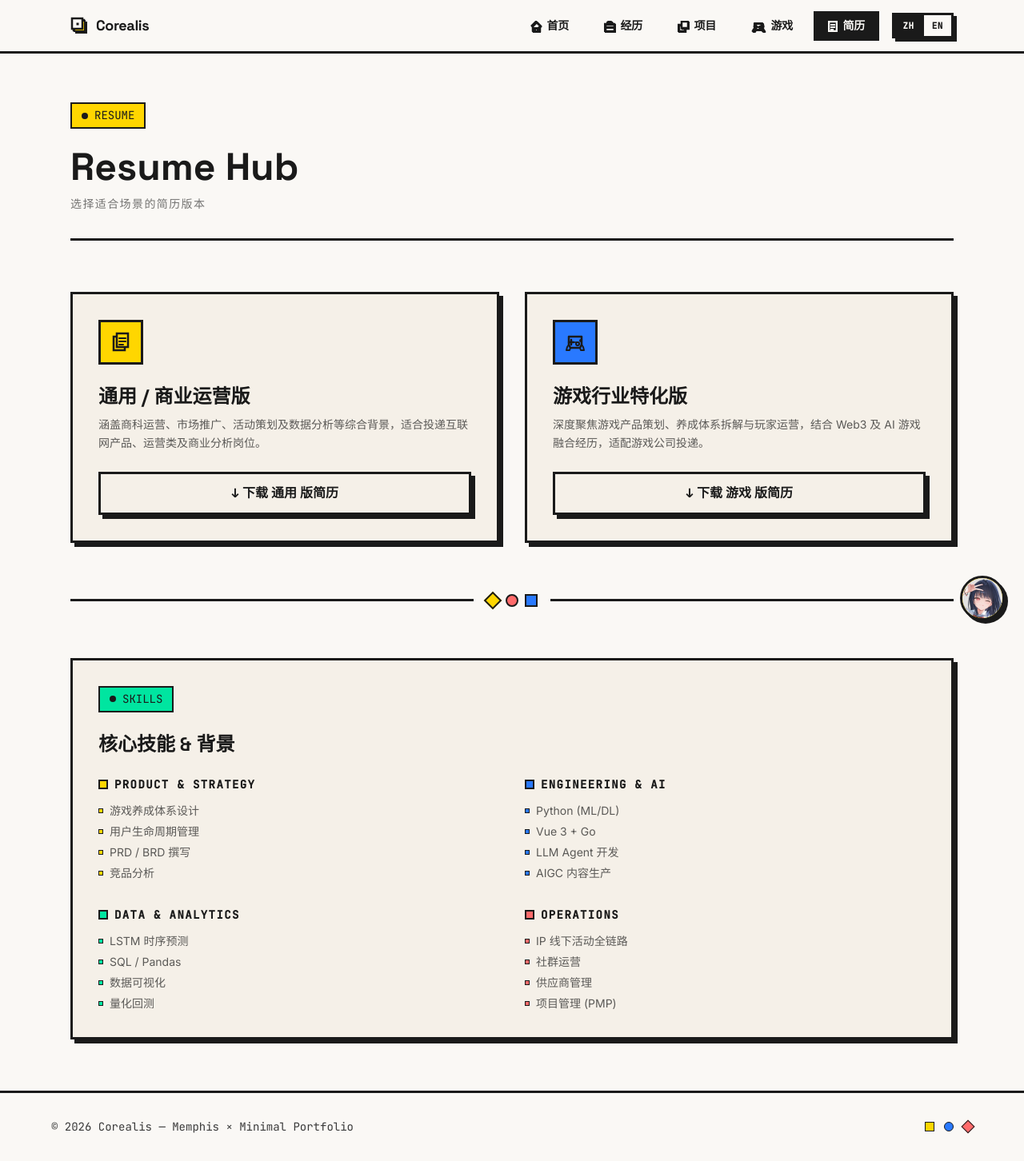
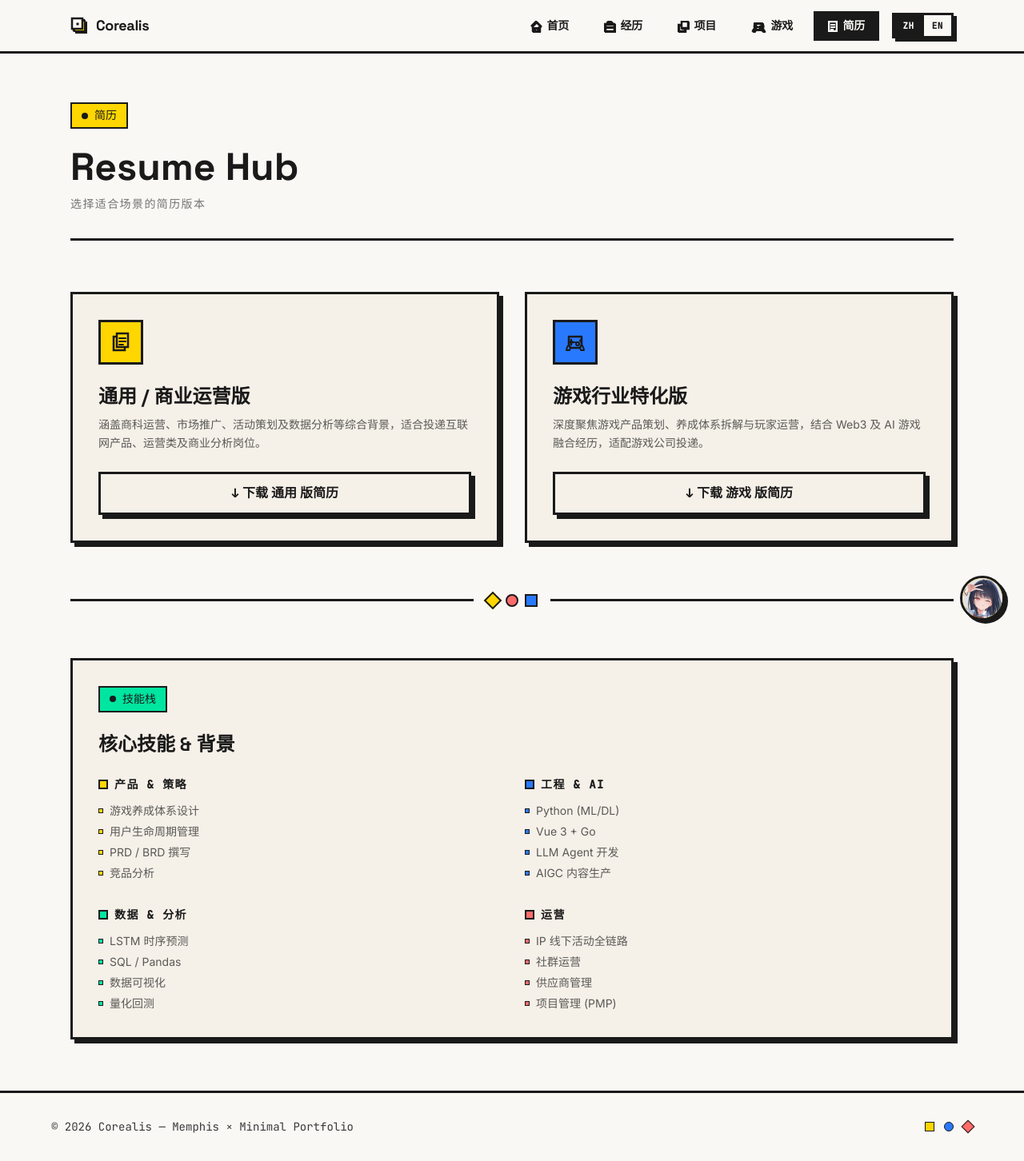
Before and after one commit to KDTikkly/haoyuan-web, a Vue app: page /resume in a window 1280 px wide. Shown: the whole page at 80% size. Built offline with nearby package versions, Linux system fonts and the light colour scheme.

Commit message:
fix: v7.9.8 hero h-screen adaptive, lang toggle global scope, project img two-level fallback, resume i18n complete

```diff
--- a/src/components/HeroSection.vue
+++ b/src/components/HeroSection.vue
@@ -8,7 +8,7 @@
   -->
   <section
     ref="sectionEl"
-    class="relative min-h-screen grid-bg flex flex-col items-center justify-center overflow-hidden px-6"
+    class="relative h-screen grid-bg flex flex-col items-center justify-center overflow-hidden px-6"
   >
 
     <!-- ── Interactive SVG Memphis geometry canvas ── -->
@@ -54,7 +54,7 @@
 
     <!-- ── Hero copy ── -->
     <!-- Mobile: centered stack | PC (lg+): two-column split layout -->
-    <div ref="heroContent" class="relative z-10 w-full max-w-7xl mx-auto px-6 pb-20 lg:pb-0
+    <div ref="heroContent" class="relative z-10 w-full max-w-7xl mx-auto px-6 py-4
                                    flex flex-col items-center lg:flex-row lg:items-center lg:gap-16"
          style="opacity:0;">
 
--- a/src/components/LangToggle.vue
+++ b/src/components/LangToggle.vue
@@ -20,13 +20,14 @@
 <script setup lang="ts">
 import { computed } from 'vue'
 import { useI18n } from 'vue-i18n'
-import { toggleLocale } from '@/i18n'
 
-const { locale } = useI18n()
+const { locale } = useI18n({ useScope: 'global' })
 const isEn = computed(() => locale.value === 'en')
 
 function setLocale(lang: 'zh' | 'en') {
-  if (locale.value !== lang) toggleLocale()
+  if (locale.value === lang) return
+  locale.value = lang
+  localStorage.setItem('locale', lang)
 }
 </script>
 
--- a/src/components/ProjectCard.vue
+++ b/src/components/ProjectCard.vue
@@ -22,13 +22,24 @@
   >
     <!-- ── 封面区 ─────────────────────────────────────────────────── -->
     <div class="relative aspect-[16/9] overflow-hidden border-b-[3px] border-ink">
-      <!-- cover 优先；失败后自动换 gallery 随机图（seed=project.id，与 SlideOver 一致） -->
+      <!-- cover → gallery fallback → Memphis 色块兜底 -->
       <img
+        v-if="!bothFailed"
         :src="coverSrc"
         :alt="project.title"
         class="w-full h-full object-cover transition-transform duration-300 group-hover:scale-[1.03]"
         @error="onCoverError"
       />
+      <!-- 最终兜底：Memphis 色块 -->
+      <div
+        v-else
+        class="w-full h-full flex items-center justify-center border-b-[3px] border-ink"
+        :style="{ background: accentColor }"
+      >
+        <span class="font-mono text-xs font-bold text-ink/60 uppercase tracking-widest">
+          {{ project.tags[0] ?? 'PROJECT' }}
+        </span>
+      </div>
 
       <!-- Featured badge -->
       <span
@@ -137,16 +148,23 @@ const props = defineProps<{ project: Project }>()
 defineEmits<{ (e: 'open', p: Project): void }>()
 
 // ── 封面图 ──────────────────────────────────────────────────────
-// 优先使用 cover；cover 缺失或失败时用全局轮换图（每 8s 自动切换）
-// galleryFallbackRotating 依赖全局 coverRotateIndex（reactive），
-// computed 自动追踪 → Card 与 SlideOver 在同一轮换周期内保持同一张
-const coverFailed = ref(false)
+// Level 1: project.cover → Level 2: galleryFallbackRotating → Level 3: 色块兜底
+const coverFailed   = ref(false)
+const galleryFailed = ref(false)
+const bothFailed    = computed(() => coverFailed.value && galleryFailed.value)
 
 const coverSrc = computed(() => {
   if (!coverFailed.value && props.project.cover) return props.project.cover
   return galleryFallbackRotating(props.project.id)
 })
-function onCoverError() { coverFailed.value = true }
+
+function onCoverError() {
+  if (!coverFailed.value) {
+    coverFailed.value = true   // 触发切换到 gallery
+  } else {
+    galleryFailed.value = true // gallery 也失败 → 色块兜底
+  }
+}
 
 // ── 尺寸（用于 SVG 角括号坐标） ──────────────────────────────────
 const W = ref(0)
--- a/src/views/ResumeView.vue
+++ b/src/views/ResumeView.vue
@@ -5,7 +5,7 @@
     <div class="mb-16 border-b-[3px] border-ink pb-8">
       <div class="inline-flex items-center gap-2 border-2 border-ink px-3 py-1 font-mono text-xs mb-6 bg-memphis-yellow">
         <span class="w-2 h-2 rounded-full bg-ink"></span>
-        RESUME
+        {{ t('resume.badge') }}
       </div>
       <h1 class="font-display font-extrabold text-5xl mb-3">{{ t('resume.hub_title') }}</h1>
       <p class="font-mono text-sm text-ink/60 tracking-widest uppercase">
@@ -72,7 +72,7 @@
     <div class="border-[3px] border-ink p-8 shadow-[5px_5px_0_0_#1A1A1A] bg-warm-beige">
       <div class="inline-flex items-center gap-2 border-2 border-ink px-3 py-1 font-mono text-xs mb-6 bg-memphis-mint">
         <span class="w-2 h-2 rounded-full bg-ink"></span>
-        SKILLS
+        {{ t('resume.skills_title') }}
       </div>
       <h2 class="font-display font-extrabold text-2xl mb-6">
         {{ t('resume.hub_skills_title') }}
@@ -81,7 +81,9 @@
         <div v-for="skill in skillList" :key="skill.category">
           <div class="flex items-center gap-2 mb-3">
             <span class="w-3 h-3 inline-block border-2 border-ink" :style="{ background: skill.color }"></span>
-            <h3 class="font-mono font-bold text-xs uppercase tracking-widest">{{ skill.category }}</h3>
+            <h3 class="font-mono font-bold text-xs uppercase tracking-widest">
+              {{ locale === 'en' ? skill.category : skill.categoryZh }}
+            </h3>
           </div>
           <ul class="space-y-1.5">
             <li
@@ -164,24 +166,28 @@ const resumeList = [
 const skillList = [
   {
     category: 'Product & Strategy',
+    categoryZh: '产品 & 策略',
     color: '#FFD600',
     items:   ['游戏养成体系设计', '用户生命周期管理', 'PRD / BRD 撰写', '竞品分析'],
     itemsEn: ['Game Progression Design', 'User Lifecycle Management', 'PRD / BRD Writing', 'Competitive Analysis']
   },
   {
     category: 'Engineering & AI',
+    categoryZh: '工程 & AI',
     color: '#2979FF',
     items:   ['Python (ML/DL)', 'Vue 3 + Go', 'LLM Agent 开发', 'AIGC 内容生产'],
     itemsEn: ['Python (ML/DL)', 'Vue 3 + Go', 'LLM Agent Development', 'AIGC Content Generation']
   },
   {
     category: 'Data & Analytics',
+    categoryZh: '数据 & 分析',
     color: '#00E5A0',
     items:   ['LSTM 时序预测', 'SQL / Pandas', '数据可视化', '量化回测'],
     itemsEn: ['LSTM Time-Series Forecasting', 'SQL / Pandas', 'Data Visualization', 'Quantitative Backtesting']
   },
   {
     category: 'Operations',
+    categoryZh: '运营',
     color: '#FF6B6B',
     items:   ['IP 线下活动全链路', '社群运营', '供应商管理', '项目管理 (PMP)'],
     itemsEn: ['Full-Chain IP Offline Events', 'Community Operations', 'Vendor Management', 'Project Management (PMP)']
```
